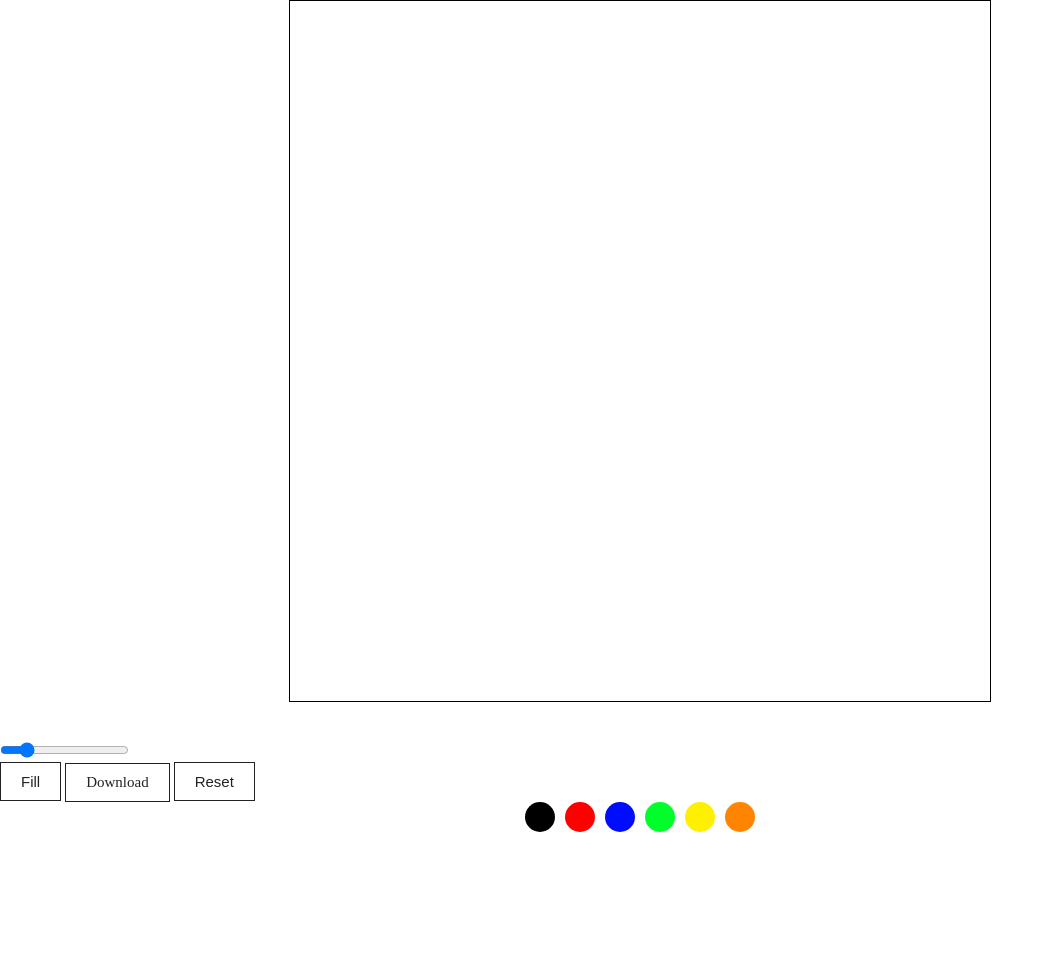
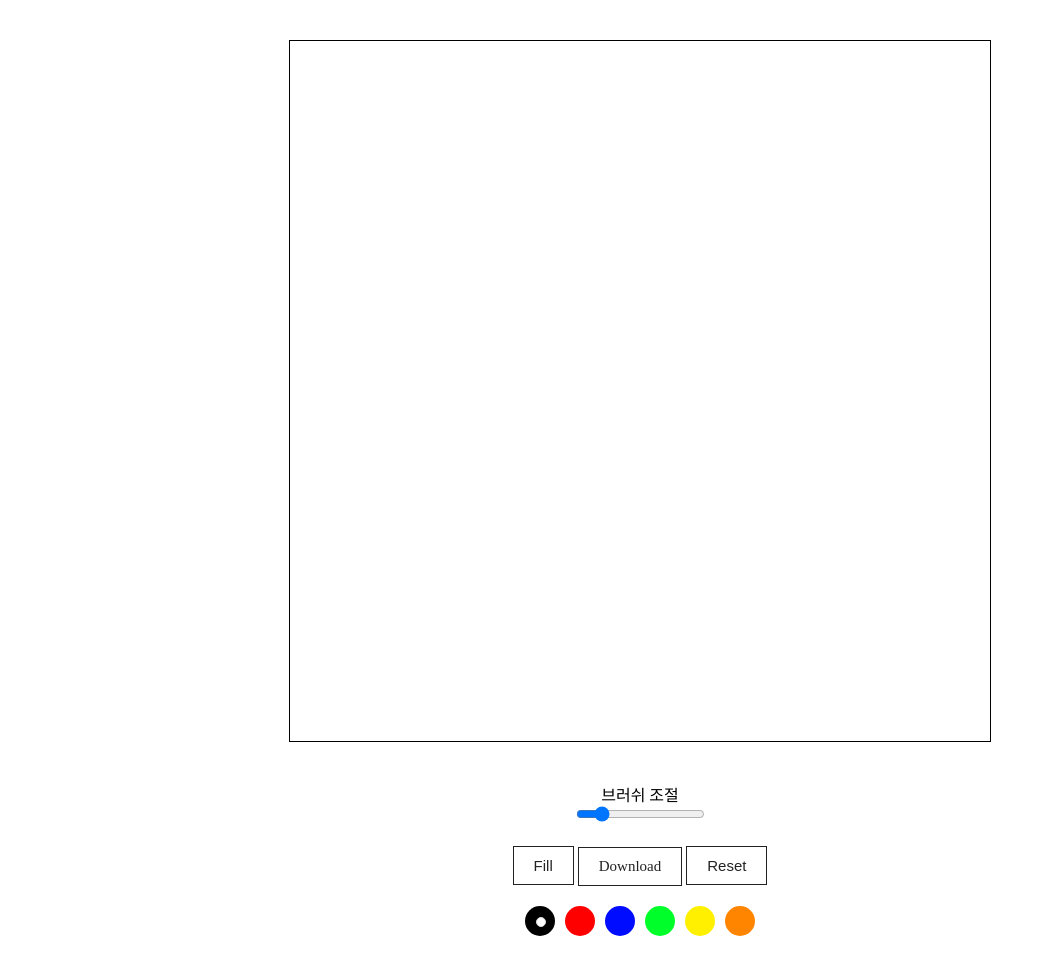
Before and after one commit to nohsunghyung/drawing-board, a plain HTML site: page index.html in a window 1280 px wide. Shown: the whole page, without its empty margins (0-1054 px from the left). Before the commit the page ends 832 px from the top, so only its background shows below. Drawn offline with Linux system fonts and the light colour scheme.

Commit message:
feat : css 정리 및 초기색상 활성화

```diff
--- a/drawing.js
+++ b/drawing.js
@@ -17,6 +17,9 @@ canvas.height = CANVAS_H;
 ctx.strokeStyle = COLOR_INIT;
 ctx.fillStyle = COLOR_INIT;
 ctx.lineWidth = 2.5;
+
+// 초기 색상 활성화
+colors.children[0].classList.add('active');
 
 let isDrawing = false;
 let fillFlag = false;
--- a/index.html
+++ b/index.html
@@ -9,13 +9,14 @@
   * {margin: 0;padding: 0;}
   a {text-decoration: none;}
   li {list-style: none;}
-  #canvas {display: block; width: 700px;height: 700px; margin: 0 auto; border: 1px solid #000; background-color: #fff;}
-  .handle-container { margin-top: 40px;}
+  #canvas {display: block; width: 700px;height: 700px; margin: 40px auto 0; border: 1px solid #000; background-color: #fff;}
+  .handle-container { width:700px; margin: 40px auto; text-align: center;}
   .color-list {display: flex; justify-content: center; width: 700px; margin: 0 auto;}
   .color-list li {position: relative; width: 30px; height: 30px; border-radius: 50%; cursor: pointer;}
   .color-list li + li { margin-left: 10px;}
   .color-list li .icon {display:none; position: absolute;top:50%;left: 50%; width:8px; height:8px; margin-left:-4px;margin-top: -4px; background-color: #fff;border-radius: 50%; border: 1px solid #ddd;}
   .color-list li.active .icon {display: block;}
+  .btn-group { margin: 20px;}
   .btn-group .btn {display: inline-block; padding: 10px 20px; border: 1px solid #222; font-size: 15px; color: #222; background-color: #fff; cursor: pointer;}
   .btn-group .btn-fill.active {color: #fff;background-color: #000;}
 </style>
@@ -23,7 +24,10 @@
   <div id="content">
     <canvas id="canvas"></canvas>
     <div class="handle-container">
-      <input type="range" class="js-range" min="1" max="10" step="0.5" value="2.5">
+      <div class="brush">
+        <p>브러쉬 조절</p>
+        <input type="range" class="js-range" min="1" max="10" step="0.5" value="2.5">
+      </div>
       <div class="btn-group">
         <button type="button" class="btn btn-fill">Fill</button>
         <a href="javascript:void(0);" class="btn btn-download">Download</a>
```
